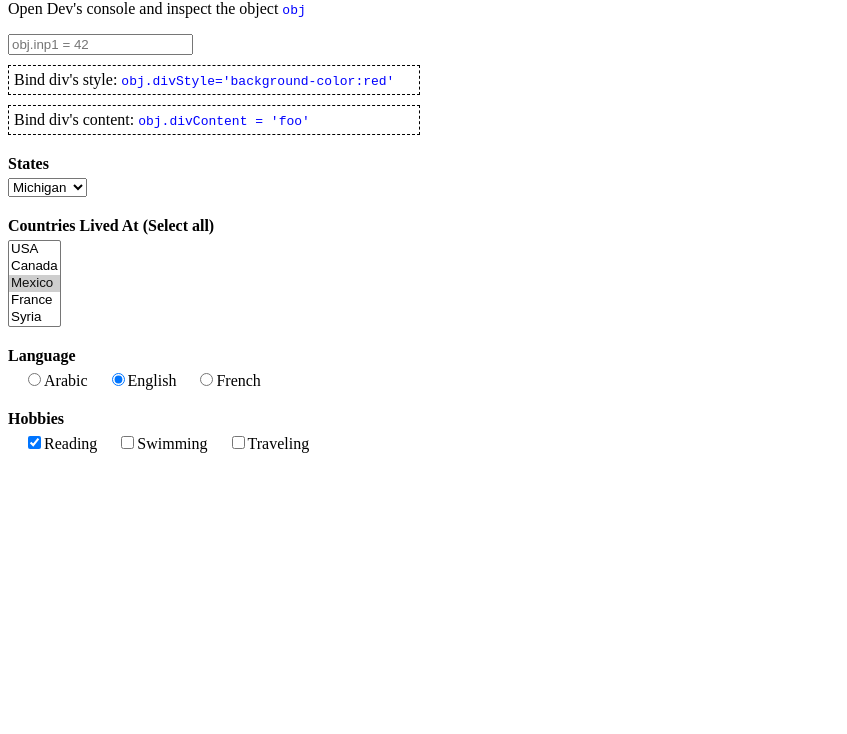
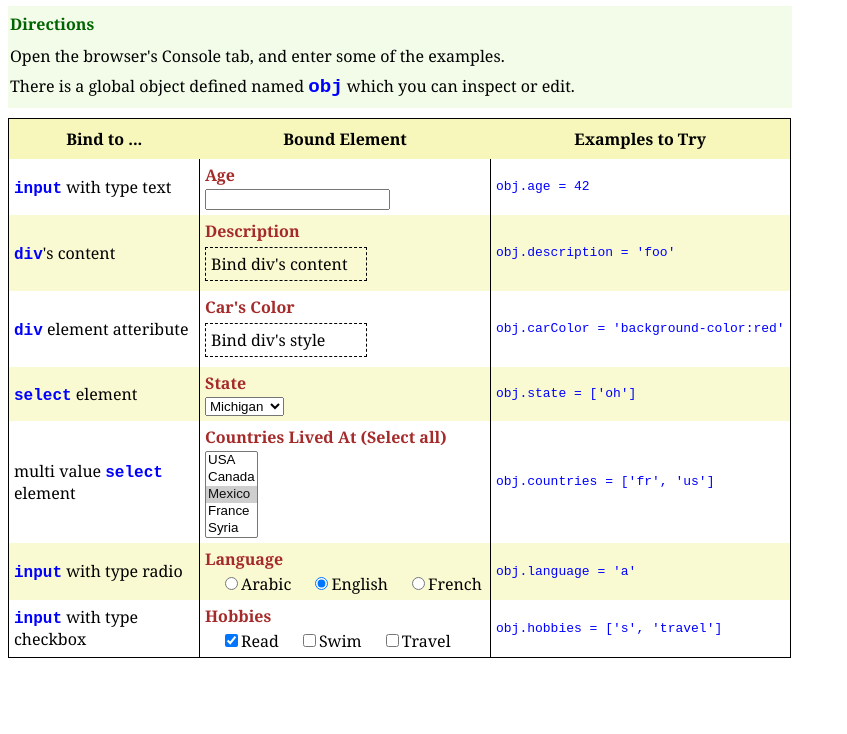
Before and after one commit to ahabra/data-bind, a website: page index.html in a window 1280 px wide. Shown: the part 66-800 px from the top of the page, without its empty margins (0-847 px from the left). Drawn offline with Linux system fonts and the light colour scheme.

Commit message:
enhance the test example to make it reader-friendly

```diff
--- a/index.html
+++ b/index.html
@@ -6,23 +6,70 @@
 
   <body>
     <h1>Play with Binding</h1>
-    <p>Open Dev's console and inspect the object <code>obj</code></p>
 
-    <input id="inp1" type="text" placeholder="obj.inp1 = 42" />
-    <div class="box" id="divStyle">Bind div's style: <code>obj.divStyle='background-color:red'</code></div>
-    <div class="box" id="divContent">Bind div's content: <code>obj.divContent = 'foo'</code></div>
+    <div class="directions">
+      <h4>Directions</h4>
+      <p>Open the browser's Console tab, and enter some of the examples.</p>
+      <p>There is a global object defined named <code>obj</code> which you can inspect or edit.</p>
+    </div>
+    <table>
+      <thead>
+        <tr class="table-title">
+          <th>Bind to ...</th>
+          <th>Bound Element</th>
+          <th>Examples to Try</th>
+        </tr>
+      </thead>
 
+      <tbody>
+        <tr>
+          <td class="bindto"><code>input</code> with type text</td>
+          <td class="element">
+            <div class="title">Age</div>
+            <input id="age" type="text" />
+          </td>
+          <th>obj.age = 42</th>
+        </tr>
+
+        <tr class="even">
+          <td class="bindto"><code>div</code>'s content</td>
+          <td class="element">
+            <div class="title">Description</div>
+            <div class="box" id="description">Bind div's content</div>
+          </td>
+          <th>obj.description = 'foo'</th>
+        </tr>
+
+        <tr>
+          <td class="bindto"><code>div</code> element atteribute</td>
+          <td class="element">
+            <div class="title">Car's Color</div>
+            <div class="box" id="carColor">Bind div's style</div>
+          </td>
+          <th>obj.carColor = 'background-color:red'</th>
+        </tr>
+
+        <tr class="even">
+          <td class="bindto"><code>select</code> element</td>
+          <td class="element">
             <div>
-      <h4>States</h4>
+              <div class="title">State</div>
               <select id="states">
                 <option value="mi">Michigan</option>
                 <option value="oh">Ohio</option>
                 <option value="ca">California</option>
               </select>
             </div>
+          </td>
+          <th>obj.state = ['oh']</th>
+        </tr>
 
+        <tr>
+          <td class="bindto">multi value <code>select</code> element</td>
+          <td class="element">
             <div>
-      <h4>Countries Lived At (Select all)</h4>
+              <div class="title">Countries Lived At (Select all)</div>
+              <div>
                 <select id="countries" size="5" multiple>
                     <option value="us">USA</option>
                     <option value="ca">Canada</option>
@@ -31,32 +78,56 @@
                     <option value="sy">Syria</option>
                 </select>
               </div>
+            </div>
+          </td>
+          <th>obj.countries = ['fr', 'us']</th>
+        </tr>
 
+        <tr class="even">
+          <td class="bindto"><code>input</code> with type radio</td>
+          <td class="element">
             <div>
-      <h4>Language</h4>
+              <div class="title">Language</div>
+              <div>
                 <input type='radio' name='language' value='a'>Arabic
                 <input type='radio' name='language' value='e' checked>English
                 <input type='radio' name='language' value='f'>French
               </div>
+            </div>
+          </td>
+          <th>obj.language = 'a'</th>
+        </tr>
 
+        <tr>
+          <td class="bindto"><code>input</code> with type checkbox</td>
+          <td class="element">
             <div>
-      <h4>Hobbies</h4>
-      <input type="checkbox" class="hobbies" name="reading" value='r' checked>Reading
-      <input type="checkbox" class="hobbies" name="swimming" value='s'>Swimming
-      <input type="checkbox" class="hobbies" name="traveling">Traveling
+              <div class="title">Hobbies</div>
+              <div>
+                <input type="checkbox" class="hobbies" name="read" value='r' checked>Read
+                <input type="checkbox" class="hobbies" name="swim" value='s'>Swim
+                <input type="checkbox" class="hobbies" name="travel">Travel
               </div>
+            </div>
+          </td>
+          <th>obj.hobbies = ['s', 'travel']</th>
+        </tr>
+
+      </tbody>
+    </table>
+
 
     <script>
       const obj = {
         countries: ['mx']
       };
-      binder({obj, prop:'inp1', sel:'#inp1'});
-      binder({obj, prop:'divStyle', sel:'#divStyle', attr:'style'})
-      binder({obj, prop:'divContent', sel:'#divContent'});
-      binder({obj, prop:'state', sel:'#states'});
-      binder({obj, prop:'countries', sel:'#countries'});
-      binder({obj, prop:'language', sel:'[name="language"]'});
-      binder({obj, prop:'hobbies', sel:'.hobbies'});
+      bind({obj, prop:'age', sel:'#age'});
+      bind({obj, prop:'description', sel:'#description'});
+      bind({obj, prop:'carColor', sel:'#carColor', attr:'style'});
+      bind({obj, prop:'state', sel:'#states'});
+      bind({obj, prop:'countries', sel:'#countries'});
+      bind({obj, prop:'language', sel:'[name="language"]'});
+      bind({obj, prop:'hobbies', sel:'.hobbies'});
     </script>
   </body>
 </html>
--- a/static/binder.js
+++ b/static/binder.js
@@ -103,7 +103,7 @@
         }
     }
 
-    window.binder = bind;
+    window.bind = bind;
 })();
 
 /*
--- a/static/index.css
+++ b/static/index.css
@@ -1,19 +1,95 @@
-h4 {
-  margin: 20px 0 5px 0;
+body {
+    font-family: Georgia, serif;
+  }
+
+  .directions {
+    margin: 0 0 10px 0;
+    padding: 2px;
+    background-color: #f2fce8;
+    width: 780px;
+  }
+
+  .directions h4 {
+    margin: 5px 0 10px 0;
+    color: darkgreen;
+  }
+
+  .directions p {
+    margin: 8px 0 8px 0;
+  }
+
+  .directions code {
+    font-weight: bold;
+    font-size: larger;
+    color: blue;
+    font-family: 'Courier New', Courier, monospace;
+  }
+
+  div.box {
+    border-style: dashed;
+    border-width: 1px;
+    margin: 5px 0 5px 0;
+    padding: 5px;
+    width: 150px;
   }
 
   input[type="radio"], input[type="checkbox"] {
     margin-left: 20px;
   }
 
-div.box {
-  border-style: dashed;
-  border-width: 1px;
-  margin: 10px 0 10px 0;
-  padding: 5px;
-  width: 400px;
+  table {
+    border: 1px solid black;
+    border-collapse: collapse;
   }
 
-code {
-  color:blue;
+  tr {
+    height: 40px;
   }
+
+  tbody tr.even {
+    background-color: lightgoldenrodyellow;
+  }
+
+  thead th {
+    background-color: #f7f7bb;
+    font-weight: bold;
+  }
+
+  tbody td.element {
+    border-left: 1px solid black;
+    width: 280px;
+    vertical-align: top;
+  }
+
+  tbody th {
+    border-left: 1px solid black;
+    font-weight: normal;
+    font-family: 'Courier New', Courier, monospace;
+    color: blue;
+    text-align: left;
+    font-size: small;
+  }
+
+  th, td {
+    padding: 5px;
+  }
+
+  tbody .title {
+    padding-right: 5px;
+    font-weight: bold;
+    color: brown;
+  }
+
+  tbody div.title {
+    margin: 0 0 3px 0;
+  }
+
+  tbody td.bindto {
+    width: 180px;
+  }
+
+  tbody td.bindto code {
+    color: blue;
+    font-family: 'Courier New', Courier, monospace;
+    font-weight: bold;
+  }
```
Lines whose indentation alone changed are shown as unchanged.
